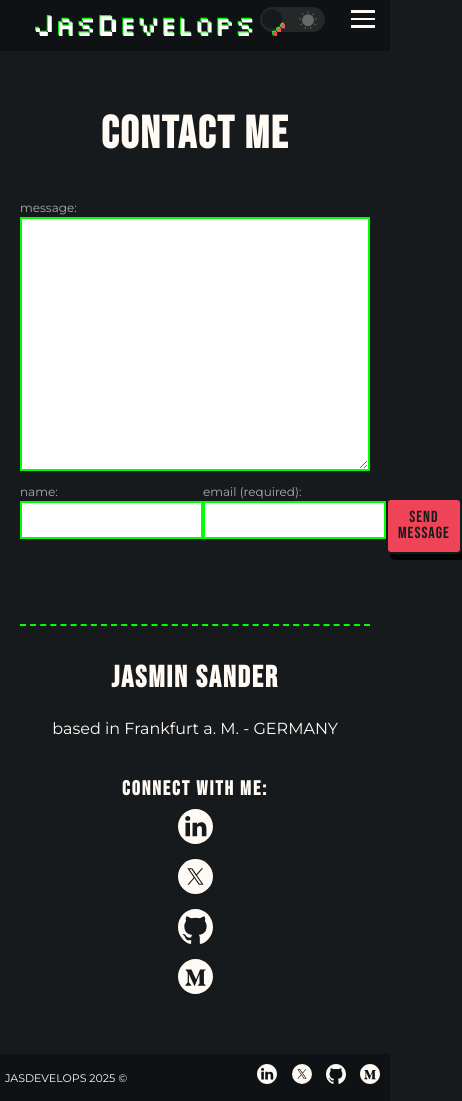
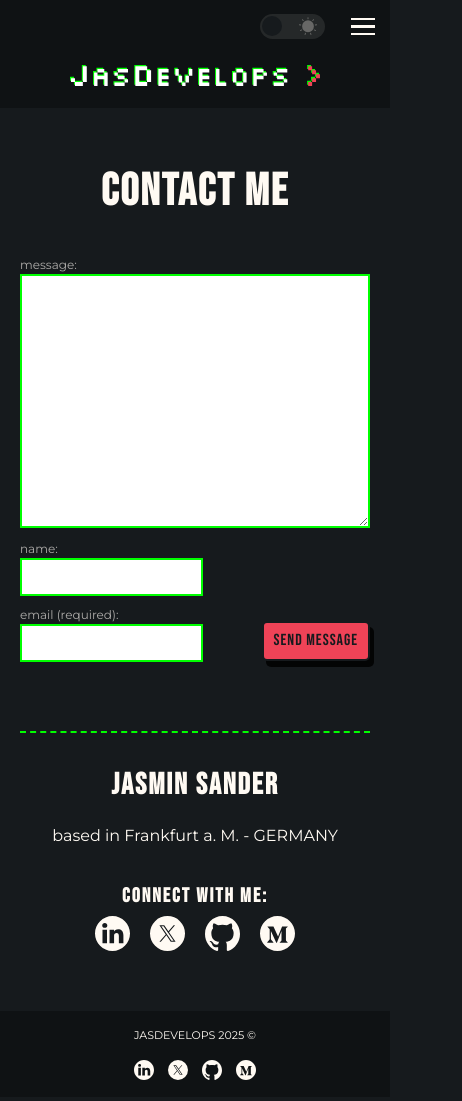
Before and after one commit to JasDevelops/myportfolio, a plain HTML site: page contact.html in a window 390 px wide. Shown: the whole page, 462 px wide, since content can reach past the window. Drawn offline with Linux system fonts and the light colour scheme.

Commit message:
Update style.css

```diff
--- a/css/style.css
+++ b/css/style.css
@@ -185,7 +185,8 @@ body[data-theme='light'] .page-header {
 }
 
 .logo {
-	max-width: 250px;
+	width: 250px;
+	max-width: 100%;
 	height: auto;
 }
 .main-navigation {
@@ -201,7 +202,7 @@ body[data-theme='light'] .page-header {
 	gap: 20px;
 	align-items: center;
 	padding: 0;
-	margin: 0 70px 0 0 !important;
+	margin: 0 70px 0 0;
 }
 
 .navigation-list li {
@@ -243,7 +244,7 @@ body[data-theme='light'] .page-header {
 	padding: 10px;
 	z-index: 11000;
 	position: absolute;
-	top: 0;
+	top: 7.5px;
 	right: 5px;
 	box-shadow: none;
 	border-radius: 0;
@@ -671,7 +672,8 @@ address > div {
 	margin-bottom: 0;
 }
 .contact-links {
-	text-align: center;
+	display: flex;
+	justify-content: center;
 }
 .contact-page .button__link {
 	margin-top: 50px;
@@ -799,6 +801,7 @@ body[data-theme='light'] .contact-links img {
 	.navigation-list {
 		flex-direction: column;
 		gap: 15px;
+		margin-right: 0;
 	}
 
 	.navigation-list li {
@@ -806,7 +809,7 @@ body[data-theme='light'] .contact-links img {
 	}
 	.slider {
 		right: 50px;
-		top: -3px;
+		top: 3.5px;
 	}
 }
 @media all and (max-width: 768px) {
@@ -859,36 +862,49 @@ body[data-theme='light'] .contact-links img {
 		}
 	}
 }
-
+@media all and (max-width: 500px) {
+	.page-header .container {
+		display: block;
+		margin-top: 50px;
+	}
+	.contact_bottom {
+		flex-wrap: wrap;
+	}
+	.contact_bottom button {
+		margin-left: auto;
+	}
+	.contact_info:first-child {
+		margin-right: 10px;
+	}
+}
 @media all and (max-width: 480px) {
-	.page-header__item:last-child {
-		text-align: center;
-	}
 	@supports (display: grid) {
 		.work-list {
 			grid-template-columns: 1fr;
 		}
 	}
-
 	.contact-links span,
 	label {
 		display: block;
 	}
-
 	.contact_info {
 		text-align: left;
+	}
+	.page-footer .container {
+		flex-flow: column nowrap;
 	}
 }
 
 @media all and (max-width: 350px) {
-	.page-header__item:last-child {
-		text-align: right;
-	}
-
-	.navigation-list {
+	.contact_bottom {
 		flex-flow: column nowrap;
 	}
-
+	.contact_info {
+		margin-left: auto;
+	}
+	.contact_info:first-child {
+		margin-right: 0;
+	}
 	.navigation-list li {
 		margin: var(--small-mp) 0;
 	}
```
